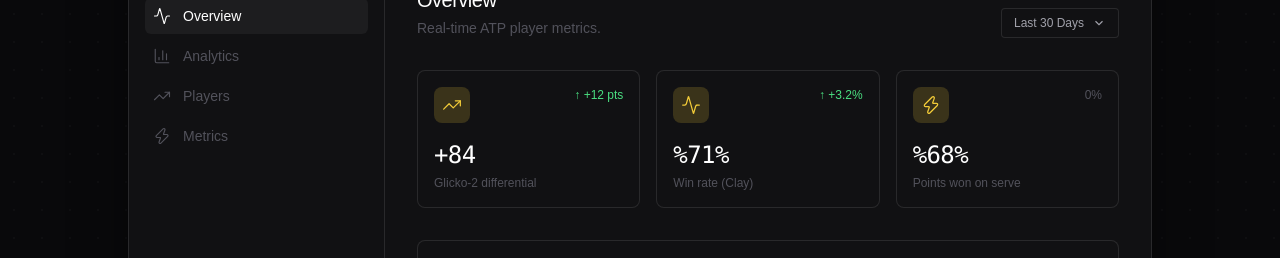
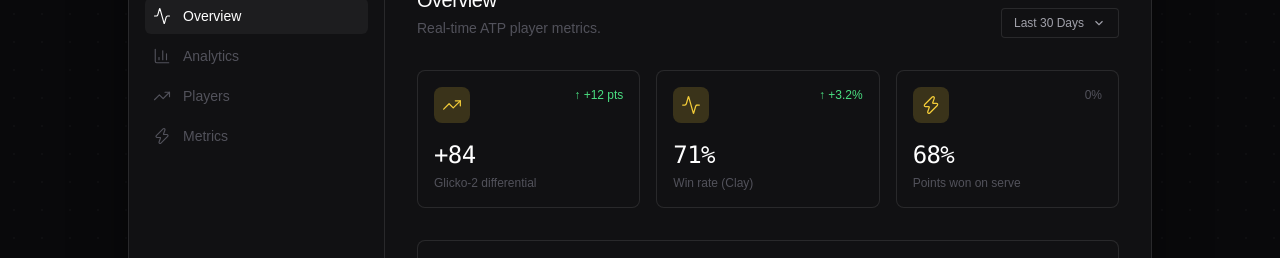
Before and after one commit to Lucas-orsini/haurus, a Next.js app: page / in a window 1280 px wide. Shown: the part 672-930 px from the top of the page. Built offline with nearby package versions, Linux system fonts and the light colour scheme; no server answers; a web font is replaced by a local one.

Commit message:
feat: Dans la landing, hero section, il y a dans le fake terminal deux donnée

```diff
--- a/src/components/sections/CTABanner.tsx
+++ b/src/components/sections/CTABanner.tsx
@@ -22,10 +22,10 @@ export default function CTABanner() {
           className="flex flex-col items-center gap-6"
         >
           <h2 className="text-3xl md:text-5xl font-medium tracking-tight text-[var(--text-1)] leading-tight">
-            Prêt à analyser comme un bookmaker&nbsp;?
+            Prêt à analyser comme un PRO
           </h2>
           <p className="text-[var(--text-2)] max-w-md text-sm leading-relaxed">
-            Rejoignez les parieurs qui misent sur les données, pas sur les intuitions.
+            Devenez de vrais analystes qui ajustent leur décision grâce à des données, pas sur les intuitions.
           </p>
           <button className="h-12 px-8 rounded-full bg-[var(--accent)] text-black text-sm font-semibold transition-all duration-200 hover:scale-105 flex items-center justify-center gap-2 shadow-[0_0_28px_rgba(242,203,56,0.3)] group">
             Commencer maintenant
--- a/src/components/ui/MetricCard.tsx
+++ b/src/components/ui/MetricCard.tsx
@@ -19,9 +19,42 @@ export default function MetricCard({
   icon,
   iconColor = 'text-[var(--accent)]',
 }: MetricCardProps) {
-  const [count, setCount] = useState(0)
+  const hasPercentSign = value.includes('%')
   const numericMatch = value.replace(/[^0-9.]/g, '')
   const numericValue = parseFloat(numericMatch) || 0
+
+  // For percentage values, display the raw value directly to avoid animation
+  // artifacts that can produce "%71%" when count=0 renders alongside suffix="%".
+  if (hasPercentSign) {
+    return (
+      <div className="p-4 rounded-lg border border-[var(--border-md)] bg-[var(--surface-1)] overflow-hidden">
+        <div className="flex justify-between items-start mb-4">
+          {icon && (
+            <div className="p-2 rounded-lg bg-[var(--accent-glow)] flex items-center justify-center">
+              <div className={cn('shrink-0', iconColor)}>{icon}</div>
+            </div>
+          )}
+          {change && (
+            <span
+              className={cn(
+                'text-xs flex items-center',
+                changePositive ? 'text-[var(--green)]' : 'text-[var(--text-3)]',
+              )}
+            >
+              {changePositive && '↑ '}
+              {change}
+            </span>
+          )}
+        </div>
+        <div className="text-2xl font-medium text-[var(--text-1)] mb-1 font-mono tracking-tight">
+          {value}
+        </div>
+        <div className="text-xs text-[var(--text-3)]">{label}</div>
+      </div>
+    )
+  }
+
+  const [count, setCount] = useState(0)
   const prefix = value.replace(/[0-9.]/g, '').trim()
   const suffix = value.replace(/[^a-zA-Z%]/g, '').trim()
 
```
Also changed, not shown: 1 other file (tests, documents, lock files or other folders).
